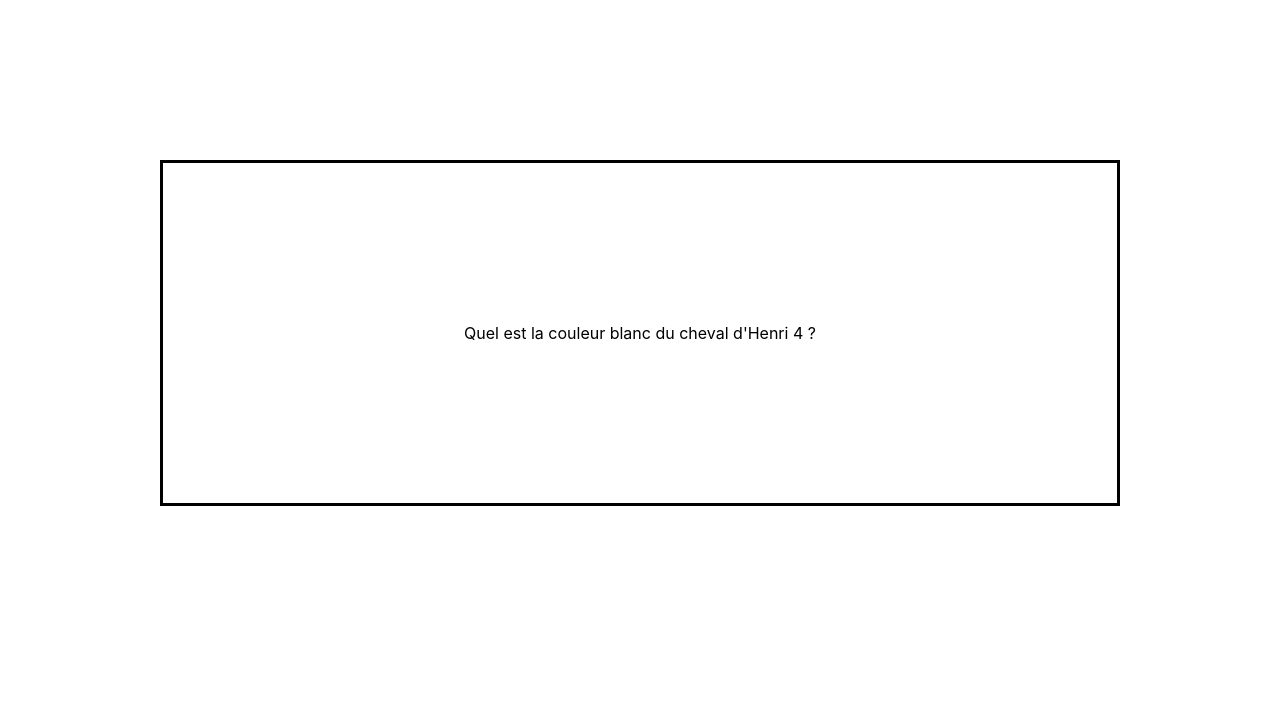
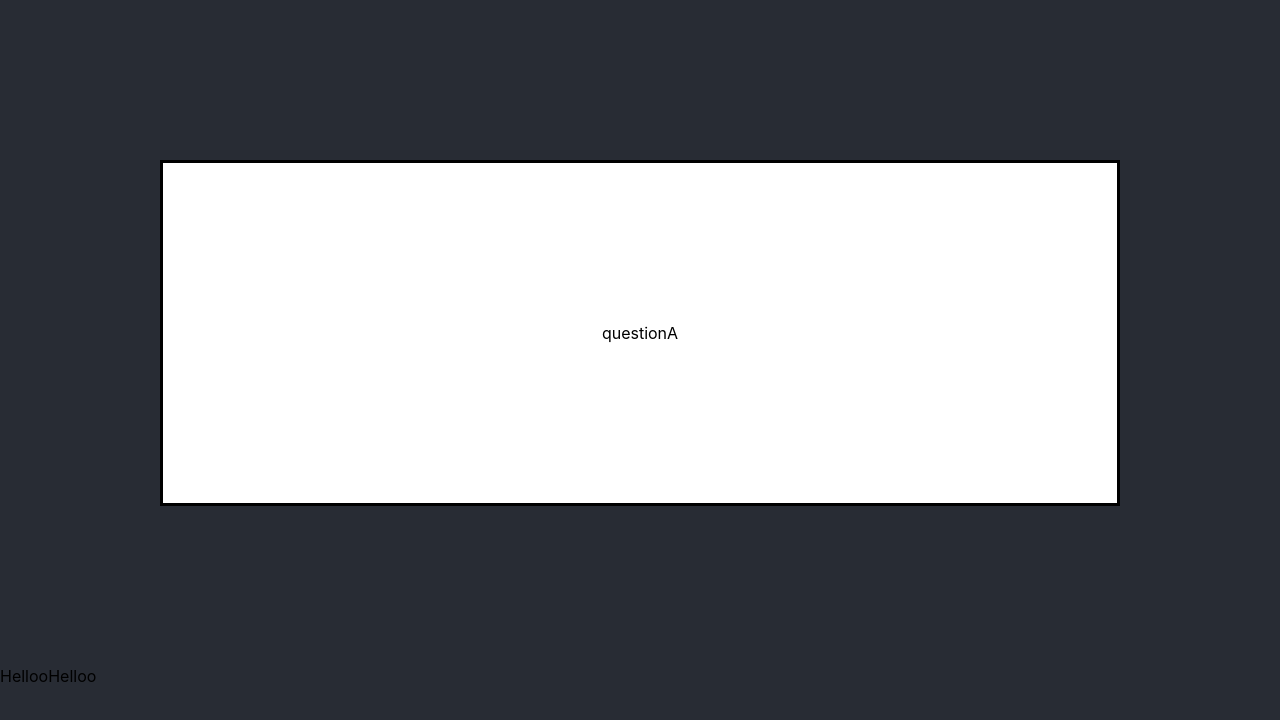
Before and after one commit to JulienFerez/flashCards, a React (Create React App) app: page / in a window 1280 px wide. Shown: the top 720 px of the page. Built offline with nearby package versions, Linux system fonts and the light colour scheme.

Commit message:
Reste le number aléatoire

```diff
--- a/data/questionAnswer.js
+++ /dev/null
@@ -1,5 +0,0 @@
-export default [
-  { questionA: "questionA", answerA: "reponseA" },
-  { questionB: "questionB", answerB: "reponseB" },
-  { questionC: "questionC", answerC: "reponseC" },
-];
--- a/src/App.css
+++ b/src/App.css
@@ -42,4 +42,9 @@
   padding: 10em;
   border: solid;
   text-align: center;
+  background-color: white;
 }
+
+body {
+  background-color: #282c34;
+}
--- a/src/App.tsx
+++ b/src/App.tsx
@@ -2,12 +2,18 @@ import React from "react";
 // import logo from "./logo.svg";
 import "./App.css";
 import FlashCardMentale from "./components/flashCardMentale";
-import questionAnswer from "../data/questionAnswer";
-const questionRandom = [];
+import FlashCardOneEntry from "./components/flashCardOneEntry";
+import FlashCardResponseMultiple from "./components/flashCardOneEntry";
+import { arrayData } from "./data/questionAnswer";
+
 function App() {
   return (
     <>
-      <FlashCardMentale />
+      <FlashCardMentale mentaleFlashCardData={arrayData} />
+
+      <FlashCardOneEntry />
+
+      <FlashCardResponseMultiple />
     </>
   );
 }
--- a/src/components/flashCardMentale.tsx
+++ b/src/components/flashCardMentale.tsx
@@ -1,24 +1,61 @@
 import React from "react";
-import questionAnswer from "../../data/questionAnswer";
 
-const FlashCardMentale = (): JSX.Element => {
+type mentaleFlashCard = { question: string; answer: string }[];
+type propsFlashCardMentale = { mentaleFlashCardData: mentaleFlashCard };
+
+const FlashCardMentale = ({
+  mentaleFlashCardData,
+}: propsFlashCardMentale): JSX.Element => {
   let [showResponse, setShowResponse] = React.useState(true);
+  let [generateNumberRandom, setGenerateNumbeerRandom] = React.useState(false);
+
+  console.log("True or False GenerateRandom", generateNumberRandom);
+
+  function numberAleatoire(min: number, max: number) {
+    return Math.floor(Math.random() * (max - min + 1)) + min;
+  }
+
+  let number = numberAleatoire(0, 2);
+  if (generateNumberRandom === true) {
+    numberAleatoire(0, 2);
+    number = numberAleatoire(0, 2);
+  } else {
+    console.log("consoleLog retour du else");
+  }
+
+  // const number = numberAleatoire(0, 2);
+  console.log("randome numbeer", number);
+
+  const goodQuestion = mentaleFlashCardData[number].question;
+  // console.log(goodQuestion);
+  const goodAnswer = mentaleFlashCardData[number].answer;
+  // console.log(goodAnswer);
+
   if (showResponse) {
     return (
       <div
         className="Contour"
-        onClick={() => setShowResponse((showResponse = false))}
+        onClick={(event) => {
+          setShowResponse((showResponse = false));
+          setGenerateNumbeerRandom(true);
+        }}
       >
-        Quel est la couleur blanc du cheval d'Henri 4 ?
+        {goodQuestion}
       </div>
     );
   } else {
     return (
       <div
         className="Contour"
-        onClick={() => setShowResponse((showResponse = true))}
+        onClick={() => {
+          setShowResponse((showResponse = true));
+        }}
       >
-        Blanc
+        {goodAnswer}
+        <p></p>
+        <p>
+          <button onClick={() => setGenerateNumbeerRandom(true)}>Next</button>
+        </p>
       </div>
     );
   }
--- a/src/components/flashCardOneEntry.tsx
+++ b/src/components/flashCardOneEntry.tsx
@@ -1,7 +1,7 @@
 import React from "react";
 
-const flashCardOneEntry = (): JSX.Element => {
+const FlashCardOneEntry = (): JSX.Element => {
   return <>Helloo</>;
 };
 
-export default flashCardOneEntry;
+export default FlashCardOneEntry;
--- /dev/null
+++ b/src/data/questionAnswer.js
@@ -0,0 +1,5 @@
+export const arrayData = [
+  { question: "questionA", answer: "reponseA" },
+  { question: "questionB", answer: "reponseB" },
+  { question: "questionC", answer: "reponseC" },
+];
```
